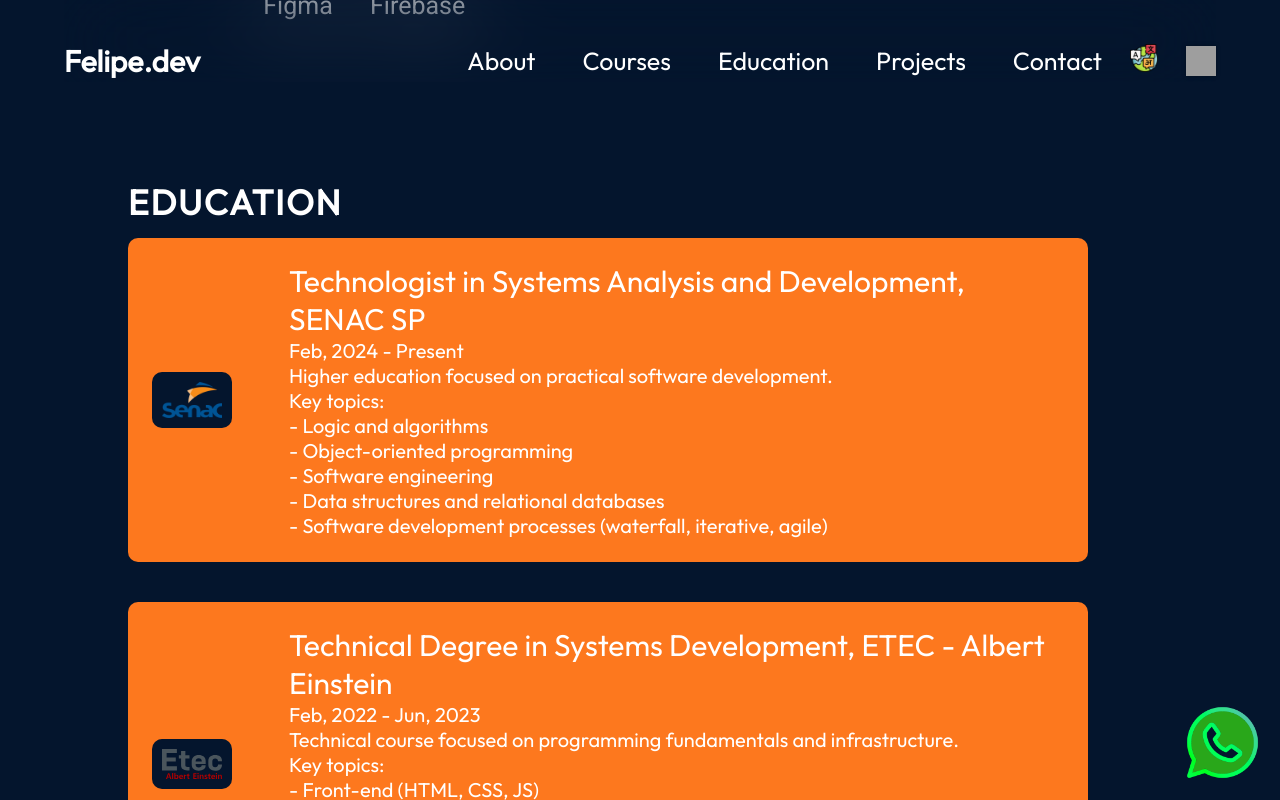
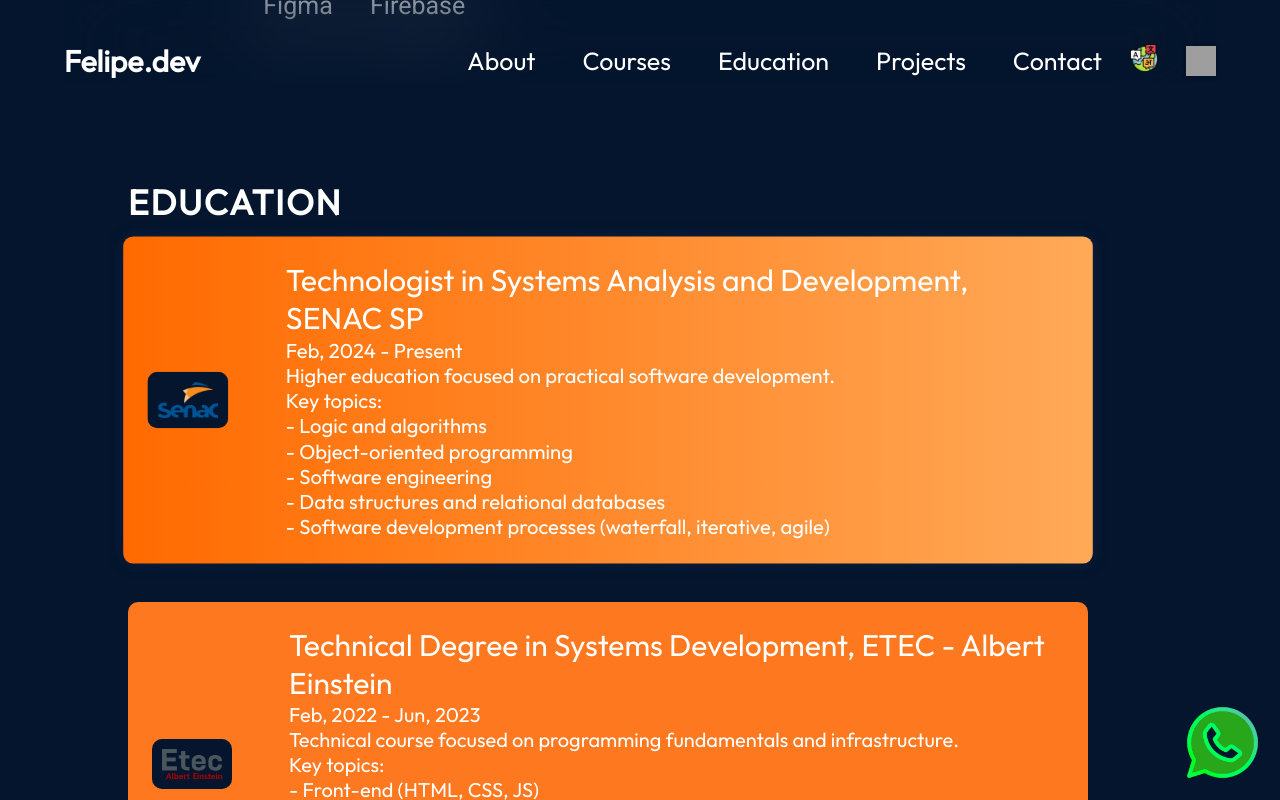
Before and after one commit to FelipeRibeir0/portfolio, a React (Vite) app: page / in a window 1280 px wide. In both pictures the pointer is over the item 608 px from the left and 4995 px from the top of the page. Shown: the part 4595-5395 px from the top of the page. Built offline with nearby package versions, Linux system fonts and the light colour scheme; grey boxes are pictures that could not be loaded.

Commit message:
style: adicionando hover no Education

```diff
--- a/src/components/Education/Education.module.css
+++ b/src/components/Education/Education.module.css
@@ -35,6 +35,13 @@
     border-radius: 10px;
     padding: 24px;
     width: 75vw;
+}
+
+.educationItem:hover {
+    background: linear-gradient(90deg, rgb(255, 106, 0) 0%, rgb(255, 169, 88) 100%);
+    transform: scale(1.01);
+    box-shadow: 0 0 15px rgba(30, 60, 114, 0.3);
+    transition: all 0.3s ease;
 }
 
 .educationItem img {
```
